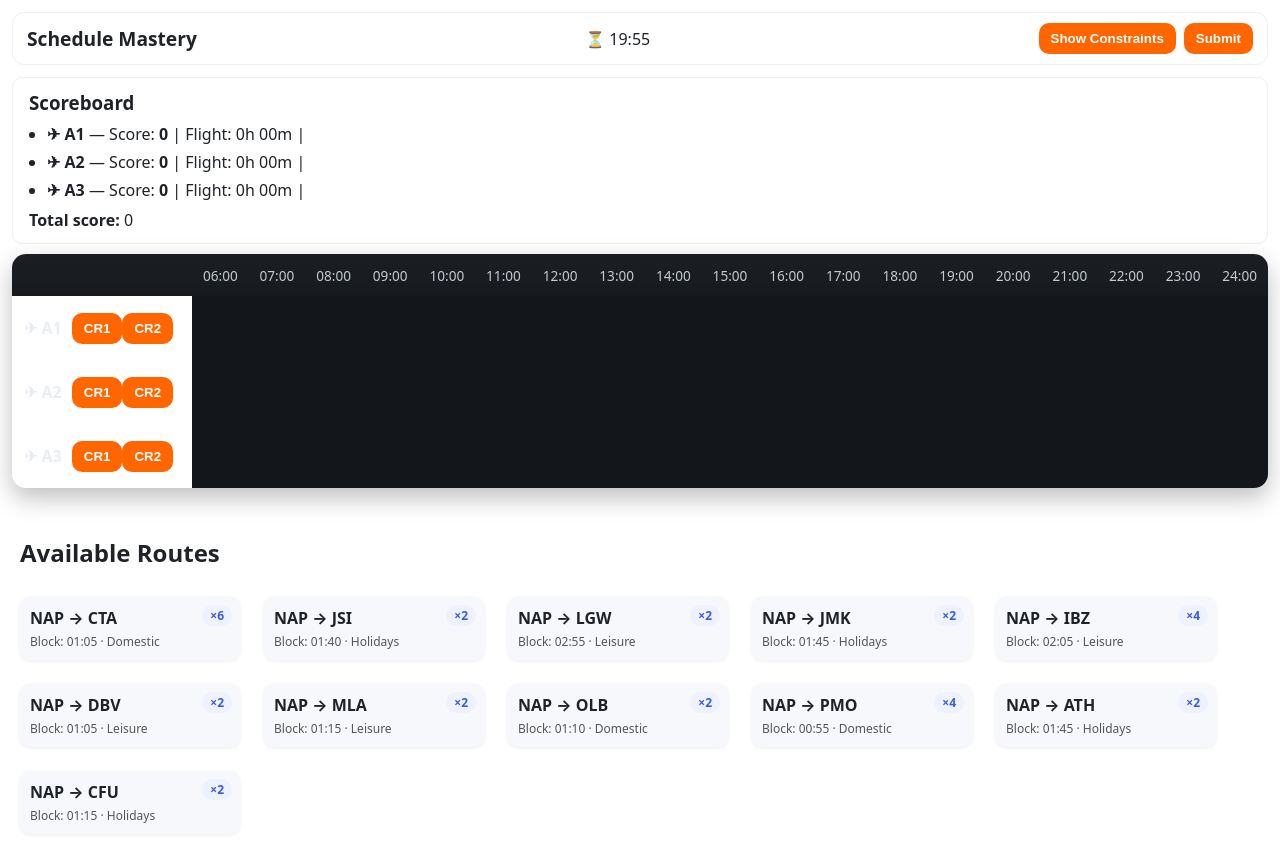
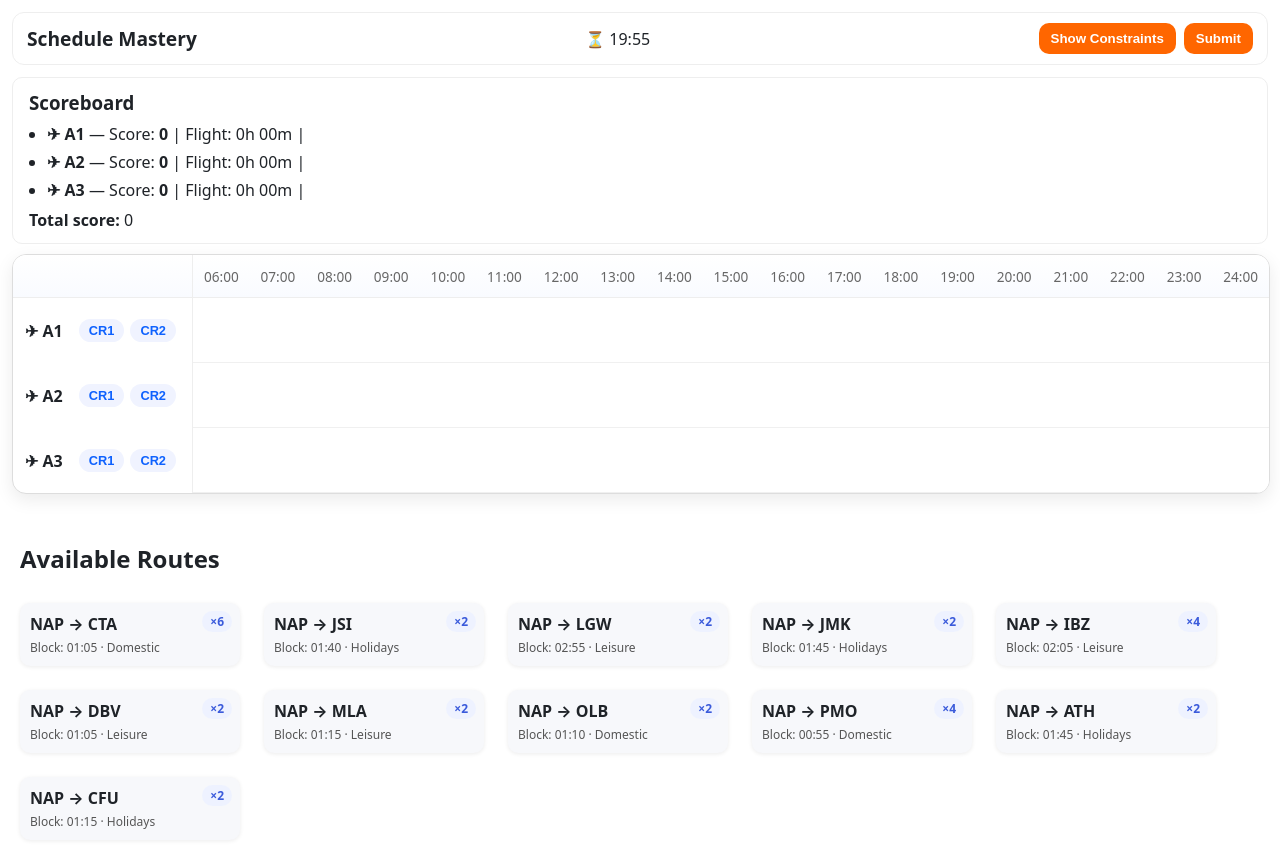
Before and after one commit to aleoliveto/scheduling, a React (Create React App) app: page / in a window 1280 px wide. Built offline with nearby package versions, Linux system fonts and the light colour scheme.

Commit message:
Update GanttSchedule.scss

```diff
--- a/src/components/GanttSchedule.scss
+++ b/src/components/GanttSchedule.scss
@@ -1,116 +1,177 @@
-.gantt-container{
-  --row-height: 64px;
-  --grid: var(--g-grid);
-  --segment: var(--g-seg);
-  --segment-turn: var(--g-turn);
-  --danger: var(--bad);
-  --warning: var(--warn);
+.gantt-container {
+  --row-height: 64px; /* a bit taller to give breathing room */
+  --grid: #e8e8e8;
+  --segment: #0f62fe;
+  --segment-turn: #a8b3bf;
+  --danger: #ff4d4f;
+  --warning: #faad14;
 
-  width:100%;
-  border:1px solid var(--line);
-  border-radius:14px;
+  width: 100%;
+  border: 1px solid #ddd;
+  border-radius: 14px;
   overflow: hidden;
-  background: var(--panel);
-  box-shadow: 0 10px 24px rgba(0,0,0,.25);
+  background: #fff;
+  box-shadow: 0 6px 18px rgba(0,0,0,0.08);
 }
 
-/* Header */
-.timeline-header{
-  display:grid;
+.timeline-header {
+  display: grid;
   grid-template-columns: 180px repeat(19, 1fr);
-  position: sticky; top:0; z-index:2;
-  background: linear-gradient(180deg, #1b1f24, #171a1d);
-  border-bottom: 1px solid var(--line);
-}
-.aircraft-label-placeholder{ height:42px; border-right:1px solid var(--line); }
-.timeline-hour{
-  height:42px; display:flex; align-items:center; justify-content:center;
-  font-size:.85rem; color:#c6cbd2; position:relative;
-}
-.timeline-hour::after{ content:""; position:absolute; right:0; top:42px; bottom:0; width:1px; background: var(--grid); }
-
-/* Rows */
-.aircraft-row{ display:grid; grid-template-columns: 180px 1fr; min-height:var(--row-height); }
-.aircraft-label{
-  display:flex; align-items:center; gap:10px; padding:0 12px;
-  border-right:1px solid var(--line);
-  color:#e9edf2; font-weight:700; white-space:nowrap;
-}
-.timeline{ position:relative; min-height:var(--row-height); border-bottom:1px solid var(--line); background:#13161a; }
-.timeline.over{ outline:2px dashed rgba(255,106,0,.45); outline-offset:-2px; }
-
-/* Segments */
-.segment{
-  position:absolute; height:40px; top:8px;
-  border-radius:10px; display:flex; align-items:center;
-  padding:0 10px 0 12px; padding-right:80px; gap:10px;
-  box-shadow:0 6px 14px rgba(0,0,0,0.35);
-  user-select:none; -webkit-user-select:none; touch-action:none;
-  transform:translateZ(0); will-change:left,width; z-index:1;
-}
-.segment.outbound{ background: var(--segment); color:#fff; z-index:2; }
-.segment.turnaround{ background: transparent; z-index:0; pointer-events:none; }
-.segment.late{ background: var(--warning); color:#222; z-index:2; }
-.segment.curfew{ background: var(--danger); color:#fff; z-index:2; }
-
-/* turn band under bar */
-.turn-band{
-  position:absolute; left:0; right:0; top:46px; height:8px;
-  background: var(--segment-turn); border-radius:6px; opacity:.85;
+  position: sticky;
+  top: 0;
+  z-index: 2;
+  background: linear-gradient(180deg, #ffffff, #f9fbff);
+  border-bottom: 1px solid #eee;
 }
 
-/* crew-change marker */
+.aircraft-label-placeholder { height: 42px; border-right: 1px solid #eee; }
+
+.timeline-hour {
+  height: 42px; display: flex; align-items: center; justify-content: center;
+  font-size: .85rem; color: #666; position: relative;
+}
+.timeline-hour::after { content:""; position:absolute; right:0; top:42px; bottom:0; width:1px; background: var(--grid); }
+
+.aircraft-row {
+  display: grid; grid-template-columns: 180px 1fr; min-height: var(--row-height);
+}
+.aircraft-label {
+  display:flex; align-items:center; gap:8px; padding:0 12px; border-right:1px solid #eee; font-weight:600; white-space:nowrap;
+}
+
+/* (legacy) small orange button – safe to keep */
+.crew-swap-btn {
+  margin-left: 6px; font-size:.75rem; border:0; border-radius:999px; padding:4px 8px;
+  background:#ff6600; color:#fff; cursor:pointer;
+}
+.crew-swap-btn:hover{ opacity:.9; }
+
+/* New: explicit next-crew selector */
+.crew-choice{
+  display:flex; align-items:center; gap:6px; margin-left: 8px; font-size:.8rem;
+}
+.crew-choice button{
+  border:0; border-radius:999px; padding:4px 8px; background:#f0f3ff; color:#0f62fe; cursor:pointer;
+}
+.crew-choice button:hover{ background:#e4e9ff; }
+
+.timeline { position:relative; min-height:var(--row-height); border-bottom:1px solid #f0f0f0; background:#fff; }
+.timeline.over { outline:2px dashed rgba(255,102,0,.5); outline-offset:-2px; }
+
+/* segments */
+.segment {
+  position:absolute; height:40px; top:8px; border-radius:10px; display:flex; align-items:center;
+  padding:0 10px 0 12px; padding-right:80px; gap:10px;
+  box-shadow:0 4px 10px rgba(0,0,0,0.1);
+  user-select:none; -webkit-user-select:none; touch-action:none;
+  transform:translateZ(0); will-change:left, width; z-index:1; /* base z for flights */
+}
+
+.segment.outbound { background: var(--segment); color:#fff; z-index:2; }
+.segment.turnaround { background: transparent; z-index:0; pointer-events:none; }
+.segment.late { background: var(--warning); color:#222; z-index:2; }
+.segment.curfew { background: var(--danger); color:#fff; z-index:2; }
+
+/* thin turnaround band positioned below flights */
+.turn-band{
+  position:absolute;
+  left:0; right:0;
+  top:46px;           /* sits under the 40px flight bars (8px top + 40px + a little gap) */
+  height:8px;
+  background: var(--segment-turn);
+  border-radius:6px;
+  opacity:.85;
+}
+
+/* crew-change chip on dashed mini segment */
 .segment.crew-change{
-  background: transparent; border: 2px dashed var(--accent);
-  height:24px; top:16px; z-index:4; padding-right:12px; overflow:visible;
+  background: transparent;
+  border: 2px dashed #ff6600;
+  height: 24px;
+  top: 16px;
+  z-index: 4;
+  padding-right: 12px;
+  overflow: visible; /* let chip overflow tiny marker */
 }
 .crew-change-chip{
-  position:absolute; left:50%; transform:translate(-50%,-120%);
-  white-space:nowrap; background:#121417; color:var(--accent);
-  border:1px solid var(--accent); padding:2px 8px; border-radius:999px;
-  box-shadow:0 1px 2px rgba(0,0,0,.35); pointer-events:none;
+  position: absolute;
+  left: 50%;
+  transform: translate(-50%, -120%);  /* center above marker */
+  white-space: nowrap;                 /* prevent wrapping */
+  background: #fff;
+  color: #ff6600;
+  border: 1px solid #ff6600;
+  padding: 2px 8px;
+  border-radius: 999px;
+  box-shadow: 0 1px 2px rgba(0,0,0,0.08);
+  pointer-events: none;                /* never blocks drag */
 }
 
-/* text + controls */
+/* text, controls */
 .seg-label{
   display:block; flex:1; min-width:0; overflow:hidden; white-space:nowrap; text-overflow:ellipsis;
-  font-size: clamp(.68rem, 1.2vw, .88rem); font-weight:700;
+  font-size: clamp(.68rem, 1.2vw, .88rem); font-weight:600;
 }
+
 .start-select.start-pill{
   position:absolute; right:42px; top:50%; transform:translateY(-50%);
   height:24px; line-height:24px; padding:0 6px; font-size:.78rem;
-  border-radius:999px; background:#0f1216; color:#e6ebf2;
-  border:1px solid #39414a; box-shadow:0 1px 2px rgba(0,0,0,.5);
+  border-radius:999px; background:#fff; border:1px solid rgba(255,255,255,0.6);
+  box-shadow:0 1px 2px rgba(0,0,0,0.12);
 }
+
 .delete-btn{
   position:absolute; right:6px; top:50%; transform:translateY(-50%);
-  border:0; border-radius:8px; background:rgba(0,0,0,.65); color:#fff;
-  padding:2px 8px; cursor:pointer; z-index:3;
+  border:0; border-radius:8px; background:rgba(0,0,0,0.65); color:#fff; padding:2px 8px; cursor:pointer; z-index:3;
 }
-.delete-btn:hover{ background:rgba(0,0,0,.82); }
+.delete-btn:hover{ background:rgba(0,0,0,0.8); }
 
-/* crew badge */
+/* outbound-only badge (kept small, left side so it never collides with controls) */
 .crew-badge{
   position:absolute; left:8px; top:4px;
   padding:2px 6px; font-size:.7rem; border-radius:999px;
-  background: rgba(255,255,255,0.18); color:#fff; backdrop-filter: blur(2px);
+  background: rgba(255,255,255,0.25); color:#fff; backdrop-filter: blur(2px);
 }
 
-/* compact */
-@media (max-width:1100px){
+/* compact on narrow screens */
+@media (max-width: 1100px){
   .segment{ height:36px; top:6px; padding-right:72px; }
   .turn-band{ top:44px; }
-  .timeline-hour{ font-size:.74rem; }
-  .gantt-container{ --row-height:60px; }
+  .timeline-hour{ font-size:.72rem; }
+  .gantt-container{ --row-height: 60px; }
   .start-select.start-pill{ height:22px; font-size:.74rem; }
 }
 
-/* ghost preview */
+/* ---- Ghost preview styles ---- */
 .segment.preview{
-  pointer-events:none; opacity:.28; box-shadow:none;
-  border:2px dashed rgba(43,108,255,.6);
-  background: rgba(43,108,255,.22); z-index:5;
+  pointer-events: none;
+  opacity: .28;                 /* light “shadow” look */
+  box-shadow: none;
+  border: 2px dashed rgba(15,98,254,.55);
+  background: rgba(15,98,254,.25);
+  z-index: 5;                   /* above grid */
 }
-.segment.turnaround.preview{ border:0; background:transparent; }
-.turn-band.preview{ opacity:.5; }
-.segment.preview.invalid{ border-color: var(--bad); background: rgba(255,77,79,.22); }
+.segment.turnaround.preview{
+  border: 0;
+  background: transparent;
+}
+.turn-band.preview{
+  opacity: .5;
+}
+.segment.preview.invalid{
+  border-color: #ff4d4f;
+  background: rgba(255,77,79,.2);
+}
+/* toggle pills */
+.crew-toggle{
+  display:flex; align-items:center; gap:6px; margin-left:8px;
+}
+.crew-toggle button{
+  border:0; border-radius:999px; padding:4px 10px;
+  background:#f0f3ff; color:#0f62fe; cursor:pointer; font-weight:600; font-size:.8rem;
+}
+.crew-toggle button.active{ background:#0f62fe; color:#fff; }
+.crew-toggle button:hover{ filter: brightness(0.97); }
+
+/* make Safari/iPad keep the drag */
+.timeline { touch-action: none; }
```
